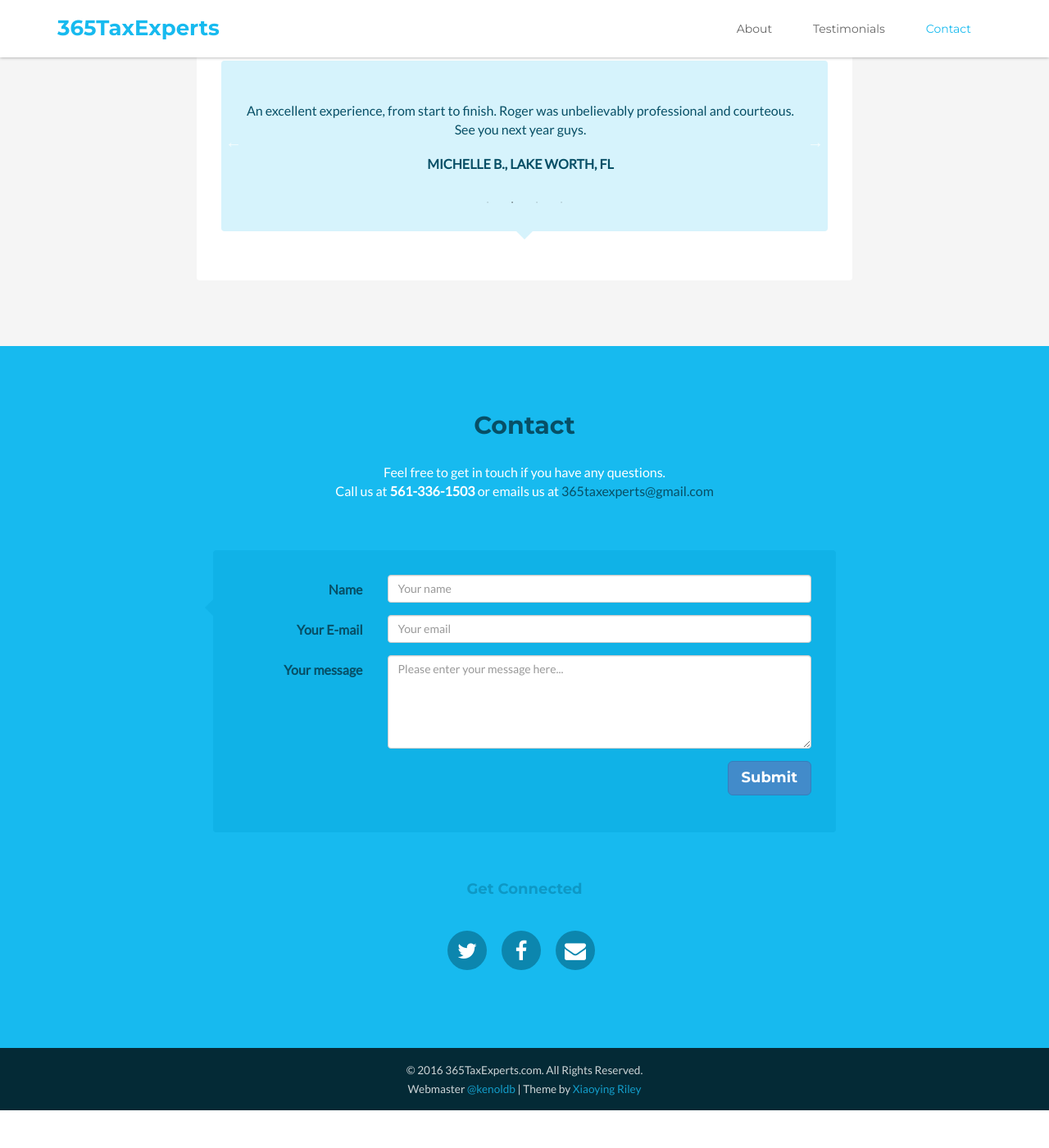
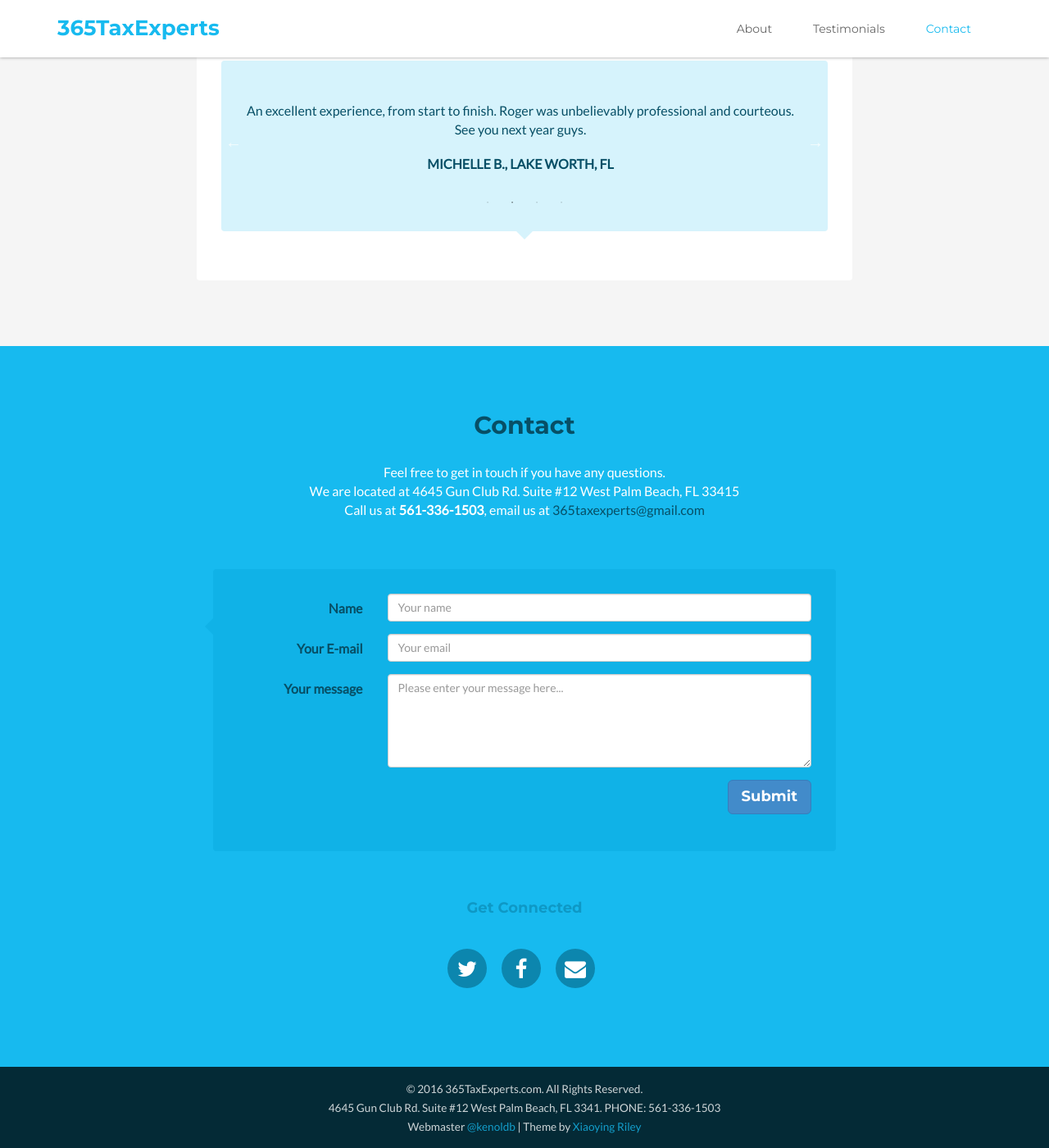
Before and after one commit to rdelphin/rdelphin.github.io, a Jekyll site: the page built from index.html, in a window 1280 px wide and 1400 px high, scrolled down 1107 px. Shown: the whole window at 82% size. Built offline with Jekyll 4.4.1, drawn with Linux system fonts in a browser that asks for light colours; some web fonts are replaced; before the commit the page ends 2461 px from its top, so only the background shows below that.

Commit message:
add office address

```diff
--- a/_includes/contact.html
+++ b/_includes/contact.html
@@ -4,7 +4,8 @@
             <div class="contact-inner">
                 <h2 class="title  text-center">Contact</h2>
                 <p class="intro  text-center">Feel free to get in touch if you have any questions. <br />
-                Call us at <strong>561-336-1503</strong> or emails us at <a href="mailto: 365taxexperts@gmail.com?Subject=Contact%20Form">365taxexperts@gmail.com</a></p>
+                We are located at 4645 Gun Club Rd. Suite #12  West Palm Beach, FL 33415<br />
+                Call us at <strong>561-336-1503</strong>, email us at <a href="mailto: 365taxexperts@gmail.com?Subject=Contact%20Form">365taxexperts@gmail.com</a></p>
                 <div class="author-message">
 
                     <div class="speech-bubble">
--- a/_includes/footer.html
+++ b/_includes/footer.html
@@ -1,7 +1,10 @@
     <!-- ******FOOTER****** -->
     <footer class="footer">
         <div class="container text-center">
-            <small class="copyright">&copy {{ site.time | date: '%Y' }} 365TaxExperts.com. All Rights Reserved.  <br />Webmaster <a href="http://www.twitter.com/kenodb">@kenoldb</a> | Theme by <a href="http://themes.3rdwavemedia.com" target="_blank">Xiaoying Riley</a></small>
+            <small class="copyright">&copy {{ site.time | date: '%Y' }} 365TaxExperts.com. All Rights Reserved.
+                <br />4645 Gun Club Rd. Suite #12  West Palm Beach, FL 3341. PHONE: 561-336-1503 <br />
+                Webmaster <a href="http://www.twitter.com/kenodb">@kenoldb</a> | Theme by <a href="http://themes.3rdwavemedia.com" target="_blank">Xiaoying Riley</a>
+            </small>
         </div><!--//container-->
     </footer><!--//footer-->
 
```
Also changed, not shown: 1 other file.
